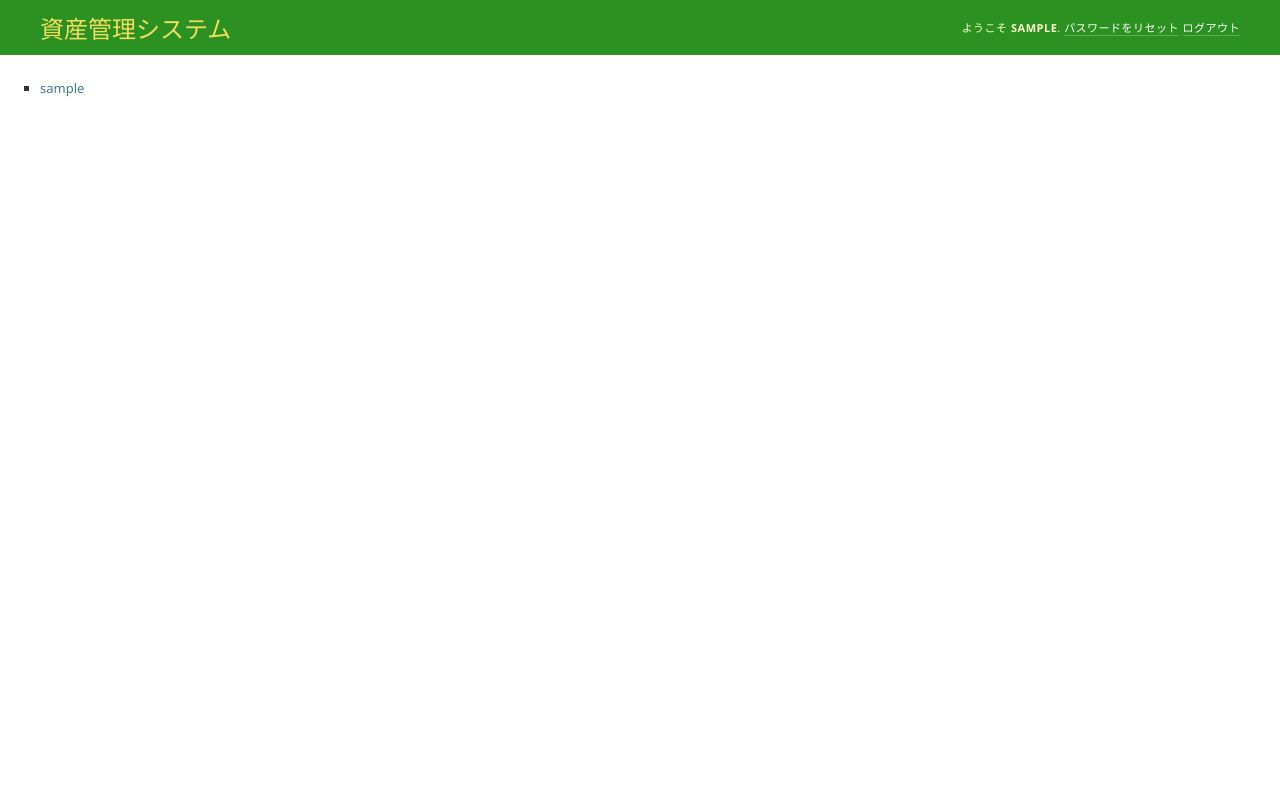
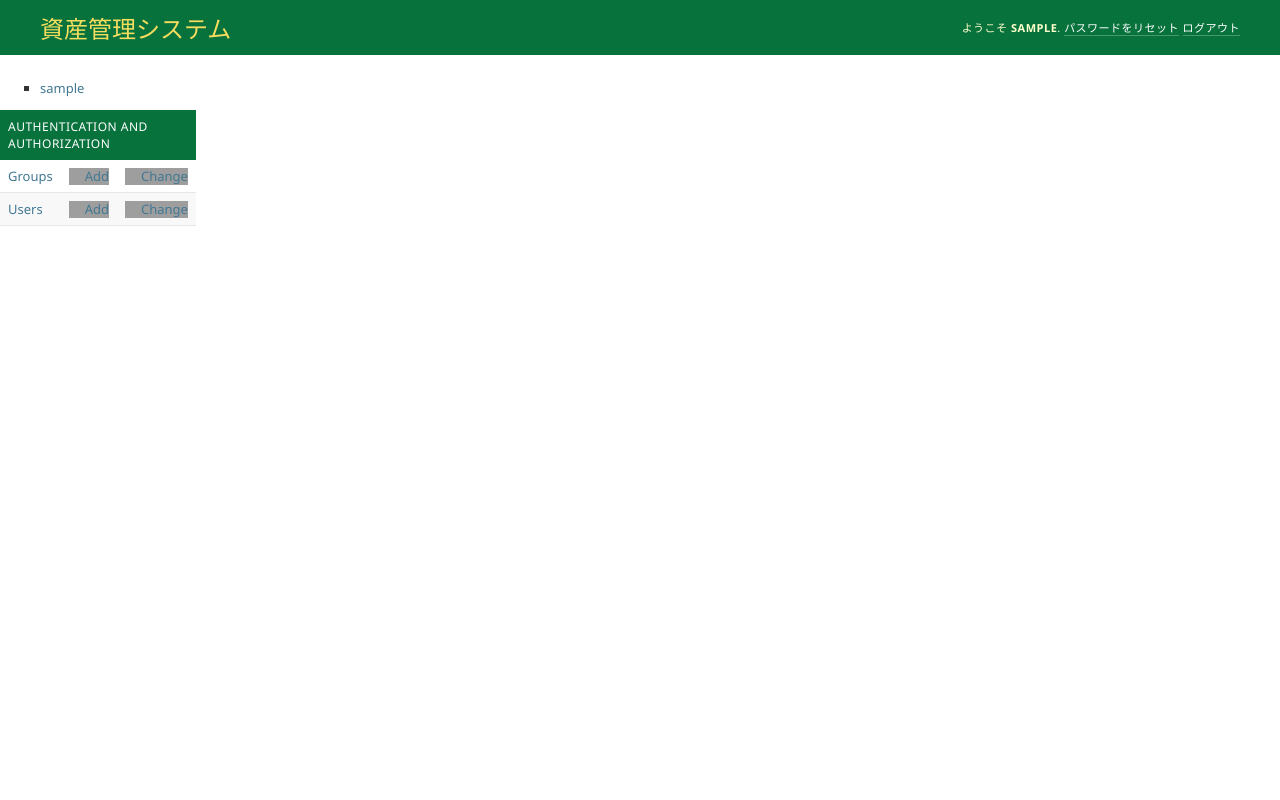
Before and after one commit to midarubiccube/kadaiapp, a Django app: page / in a window 1280 px wide. Run offline with Django 5.2, Linux system fonts and the light colour scheme; the visitor is signed in with stand-in values (Sample User, id 1); some libraries are stand-ins or nearby versions; grey boxes are pictures that could not be loaded.

Commit message:
add　index

```diff
--- a/sisan/models.py
+++ b/sisan/models.py
@@ -4,7 +4,7 @@ from django.contrib.auth.models import User
 # Create your models here.
 
 class Sisan(models.Model):
-    user = models.ForeignKey(User, verbose_name="ユーザー",on_delete=models.CASCADE, null=True,blank=True)
+    user = models.ForeignKey(User, verbose_name="管理者",on_delete=models.CASCADE, null=True,blank=True)
     name = models.CharField(max_length=100, verbose_name='資産名')
     sisan_id = models.CharField(max_length=100, verbose_name='資産管理番号')
     name = models.CharField(max_length = 100, verbose_name='型式番号')
--- a/sisan/static/css/base.css
+++ b/sisan/static/css/base.css
@@ -6,7 +6,7 @@
 html[data-theme="light"],
 :root {
     --primary: #79aec8;
-    --secondary: #2b9121;
+    --secondary: #08723d;
     --accent: #f5dd5d;
     --primary-fg: #fff;
 
--- a/sisan/templates/index.html
+++ b/sisan/templates/index.html
@@ -1,12 +1,11 @@
-
 {% extends "base.html" %}
 
 {% block title %}メニュー{% endblock %}
 
 {% block styles %}
 nav.menu ul li {
-    list-style-type:none;
-    font-size: 1.1em;
+list-style-type:none;
+font-size: 1.1em;
 }
 {% endblock %}
 
@@ -15,11 +14,40 @@ nav.menu ul li {
 {% block content %}
 <nav class="menu">
   <ul>
-      <li>
-        <a target="_blank" href="/hello">{{ username }}</a>
-      </li>
+    <li>
+      <a target="_blank" href="/hello">{{ username }}</a>
+    </li>
   </ul>
 </nav>
+<div class="app-auth module">
+  <table>
+    <caption>
+      <a href="/admin/auth/" class="section"
+        title="Models in the Authentication and Authorization application">Authentication and Authorization</a>
+    </caption>
+    <thead class="visually-hidden">
+      <tr>
+        <th scope="col">Model name</th>
+        <th scope="col">Add link</th>
+        <th scope="col">Change or view list link</th>
+      </tr>
+    </thead>
+    <tr class="model-group">
+      <th scope="row" id="auth-group">
+        <a href="/admin/auth/group/">Groups</a>
+      </th>
+      <td><a href="/admin/auth/group/add/" class="addlink" aria-describedby="auth-group">Add</a></td>
+      <td><a href="/admin/auth/group/" class="changelink" aria-describedby="auth-group">Change</a></td>
+    </tr>
+    <tr class="model-user">
+      <th scope="row" id="auth-user">
+        <a href="/admin/auth/user/">Users</a>
+      </th>
+      <td><a href="/admin/auth/user/add/" class="addlink" aria-describedby="auth-user">Add</a></td>
+      <td><a href="/admin/auth/user/" class="changelink" aria-describedby="auth-user">Change</a></td>
+    </tr>
+  </table>
+</div>
 {% endblock %}
 
 {% block scripts %}
```
